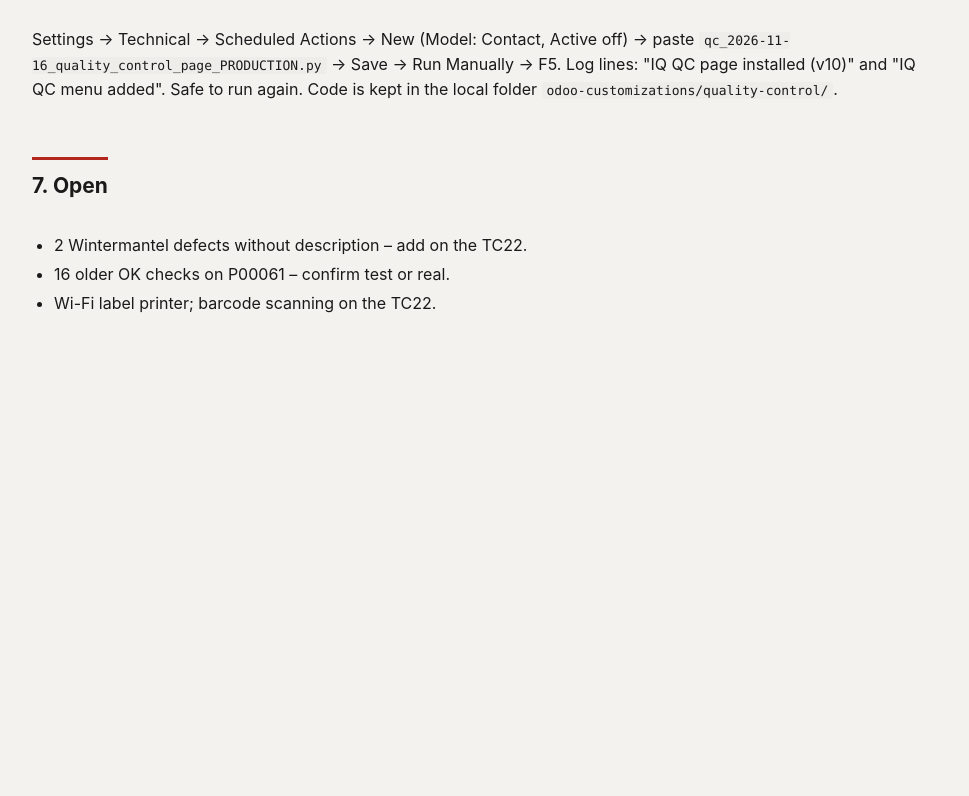
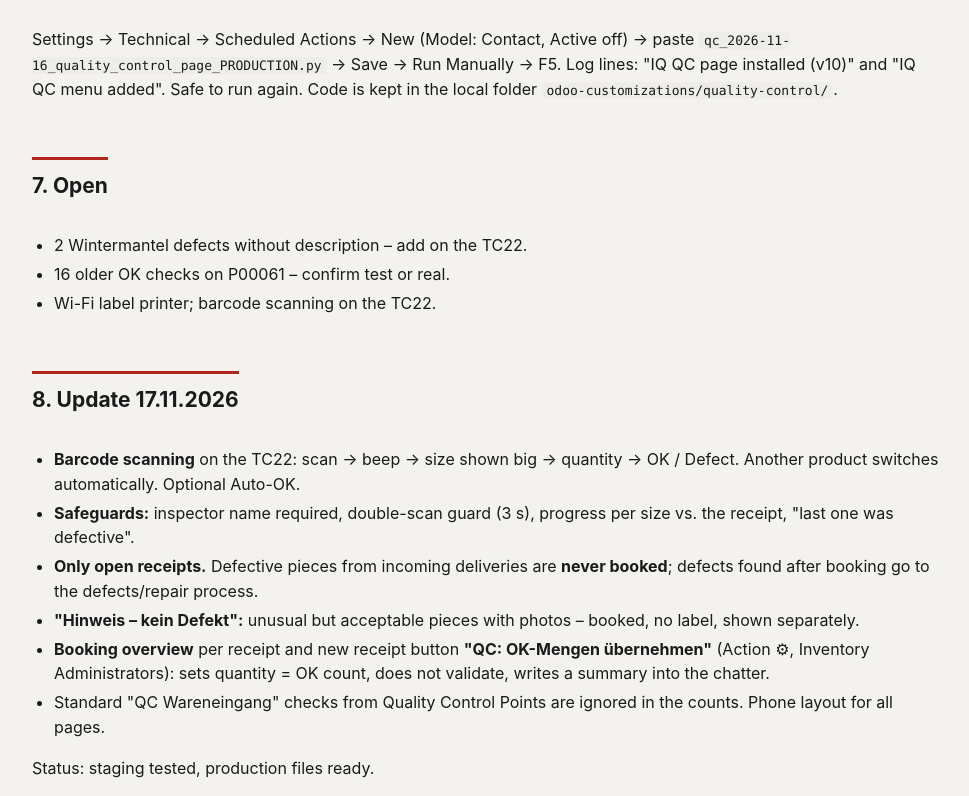
Before and after one commit to Dogsport/odoo-customizations, a plain HTML site: page odoo/quality-control/index.html in a window 1280 px wide. Shown: the part 1900-2696 px from the top of the page, without its empty margins (152-1121 px from the left). Before the commit the page ends 2231 px from the top, so only its background shows below. Drawn offline with Linux system fonts and the light colour scheme.

Commit message:
Docs 17.11.2026: QC barcode, safeguards, OK-Mengen button, calendar links

```diff
--- a/odoo/quality-control/index.html
+++ b/odoo/quality-control/index.html
@@ -86,6 +86,16 @@
     <li>16 older OK checks on P00061 – confirm test or real.</li>
     <li>Wi-Fi label printer; barcode scanning on the TC22.</li>
   </ul>
+  <h2>8. Update 17.11.2026</h2>
+  <ul>
+    <li><b>Barcode scanning</b> on the TC22: scan → beep → size shown big → quantity → OK / Defect. Another product switches automatically. Optional Auto-OK.</li>
+    <li><b>Safeguards:</b> inspector name required, double-scan guard (3 s), progress per size vs. the receipt, "last one was defective".</li>
+    <li><b>Only open receipts.</b> Defective pieces from incoming deliveries are <b>never booked</b>; defects found after booking go to the defects/repair process.</li>
+    <li><b>"Hinweis – kein Defekt":</b> unusual but acceptable pieces with photos – booked, no label, shown separately.</li>
+    <li><b>Booking overview</b> per receipt and new receipt button <b>"QC: OK-Mengen übernehmen"</b> (Action ⚙, Inventory Administrators): sets quantity = OK count, does not validate, writes a summary into the chatter.</li>
+    <li>Standard "QC Wareneingang" checks from Quality Control Points are ignored in the counts. Phone layout for all pages.</li>
+  </ul>
+  <p>Status: staging tested, production files ready.</p>
 </main>
 </body>
 </html>
```
Also changed, not shown: daily/log.js (+11 -0 lines).
